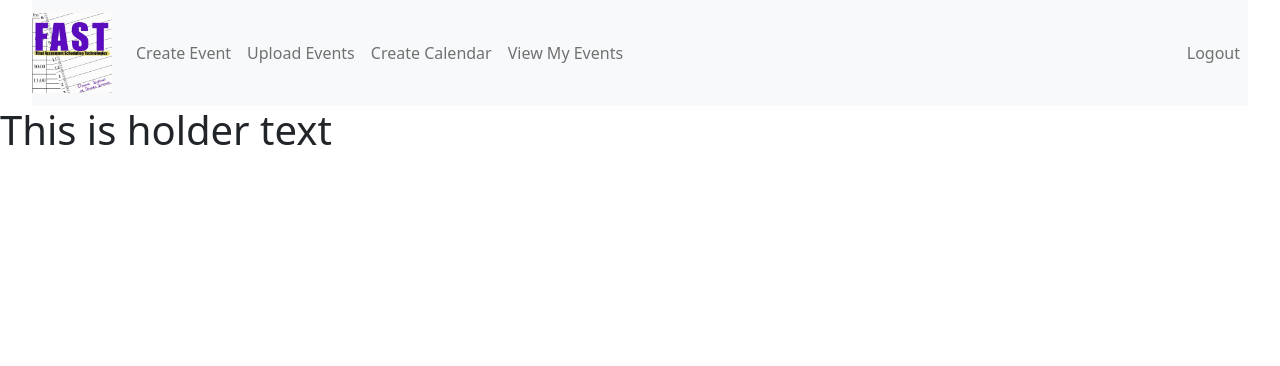
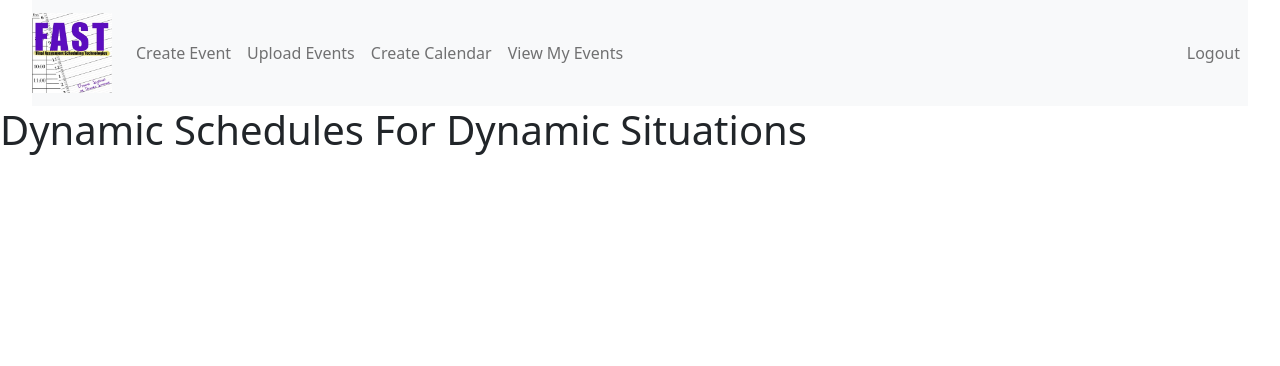
Before and after one commit to ellinj2/FAST_SDD, a Flask app: template FAST/templates/index.html in a window 1280 px wide. Shown: the top 366 px of the page. Run offline with Flask 2, Linux system fonts and the light colour scheme; the template is opened without the code that fills it, so the values that code supplies are empty; the visitor is signed in with stand-in values (Sample User, id 1).

Commit message:
Replaced holder text with slogan

```diff
--- a/FAST/templates/index.html
+++ b/FAST/templates/index.html
@@ -2,5 +2,5 @@
 {% extends "base.html" %}
 
 {% block content %}
-	<h1>This is holder text</h1>
+	<h1>Dynamic Schedules For Dynamic Situations</h1>
 {% endblock %}
```
